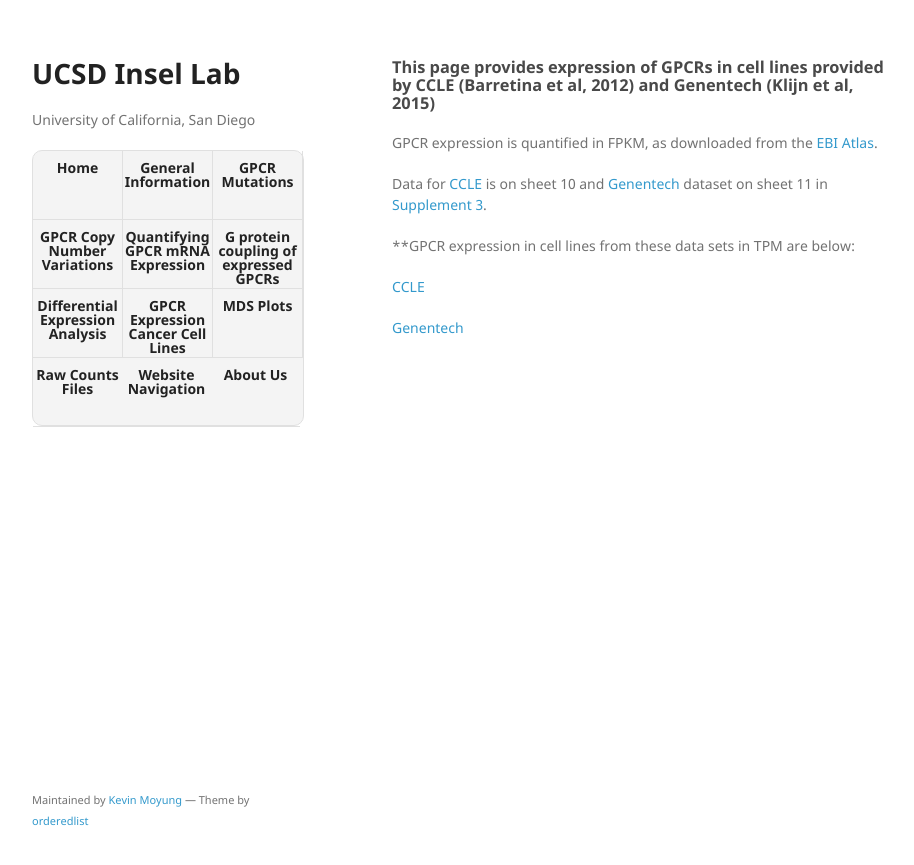
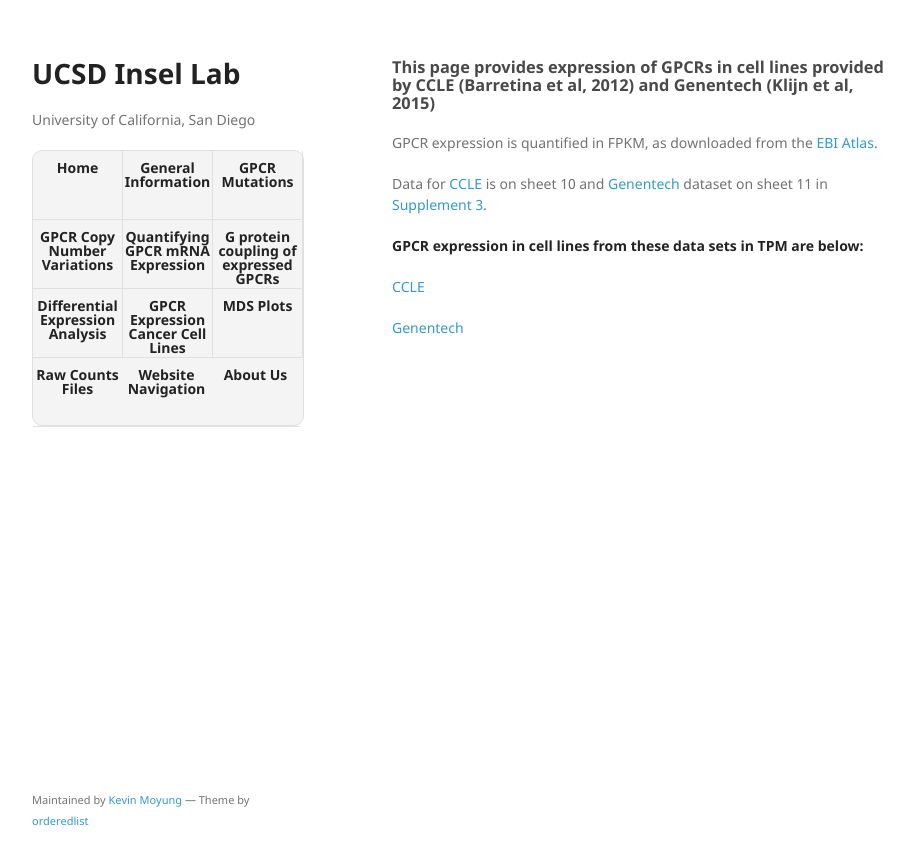
Before and after one commit to insellab/insellab.github.io, a Jekyll site: the page built from gpcr_cells_exp.md, in a window 1280 px wide. Shown: the top 865 px of the page, without its empty margins (178-1092 px from the left). Built offline with Jekyll 4.4.1, drawn with Linux system fonts in a browser that asks for light colours; our own code applies the rules of GitHub Pages for plain Markdown files.

```diff
--- a/gpcr_cells_exp.md
+++ b/gpcr_cells_exp.md
@@ -9,7 +9,7 @@ GPCR expression is quantified in FPKM, as downloaded from the [EBI Atlas](https:
 Data for [CCLE](https://www.ebi.ac.uk/gxa/experiments/E-MTAB-2770/Results) is on sheet 10 and [Genentech](https://www.ebi.ac.uk/gxa/experiments/E-MTAB-2706/Results) dataset on sheet 11 in [Supplement 3](https://drive.google.com/open?id=1ROW2FWvDYlP7w5n-qMR8KMapnjkD2Ta9).
 
 
-**GPCR expression in cell lines from these data sets in TPM are below:
+**GPCR expression in cell lines from these data sets in TPM are below:**
 
 [CCLE]()
 
```
